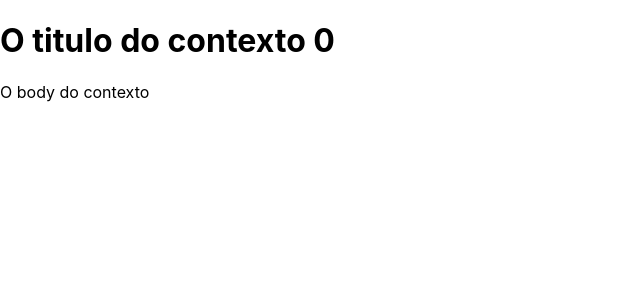
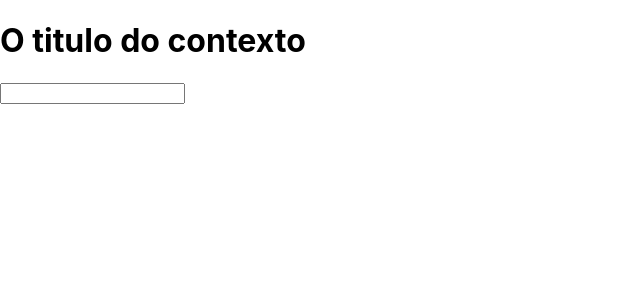
Before and after one commit to devguga87/hooks, a React (Create React App) app: page / in a window 1280 px wide. Shown: the top 300 px of the page, without its empty margins (0-640 px from the left). Built offline with nearby package versions, Linux system fonts and the light colour scheme.

Commit message:
feature: useReduce

```diff
--- a/src/App.js
+++ b/src/App.js
@@ -1,11 +1,66 @@
+import P from 'prop-types';
+import { createContext, useContext, useReducer, useRef, useState } from 'react';
 import './App.css';
-import { Div } from './components/Div';
-import { AppContext } from './contexts/AppContext';
 
+//data.js
+export const globalState = {
+  title: 'O titulo do contexto',
+  body: 'O body do contexto',
+  counter: 0,
+};
+
+//reducer.js
+const reducer = (state, action) => {
+  switch (action.type) {
+    case 'CHANGE_TITLE': {
+      return { ...state, title: action.payload };
+    }
+  }
+  return { ...state };
+};
+
+//AppContext.jsx
+export const Context = createContext();
+
+export const AppContext = ({ children }) => {
+  const [state, dispatch] = useReducer(reducer, globalState);
+
+  const changeTitle = payload => {
+    dispatch({ type: 'CHANGE_TITLE', payload });
+  };
+
+  return (
+    <Context.Provider value={{ state, changeTitle }}>
+      {children}
+    </Context.Provider>
+  );
+};
+
+AppContext.propTypes = {
+  children: P.node,
+};
+
+//H1/index.jsx
+const H1 = () => {
+  const context = useContext(Context);
+  const { state, changeTitle } = context;
+  const inputRef = useRef(null);
+
+  return (
+    <>
+      <h1 onClick={() => changeTitle(inputRef.current.value)}>{state.title}</h1>
+      <input ref={inputRef} type="text" />
+    </>
+  );
+};
+
+//App.jsx
 function App() {
   return (
     <AppContext>
-      <Div />
+      <div>
+        <H1 />
+      </div>
     </AppContext>
   );
 }
```
